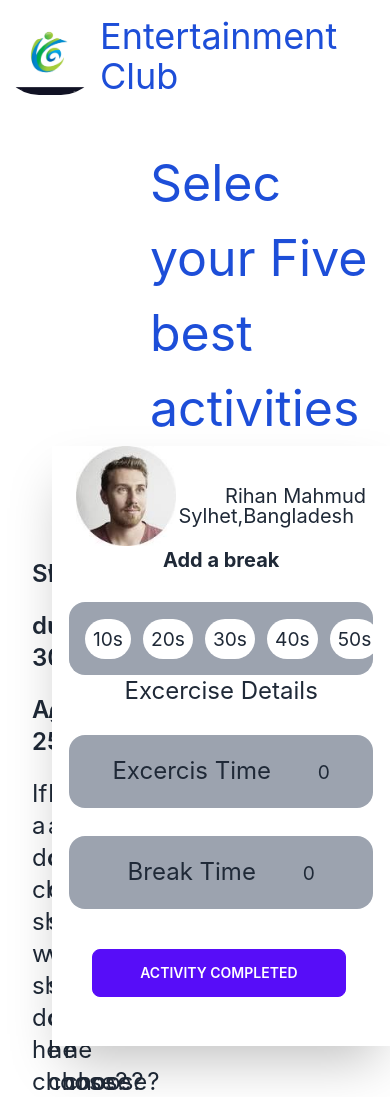
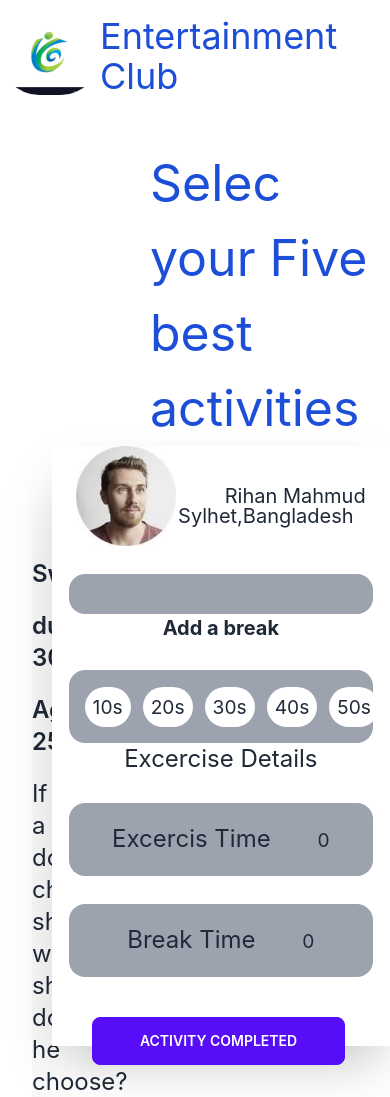
Before and after one commit to rihan-mahmud2/ultra_fitness_club, a React (Create React App) app: page / in a window 390 px wide. Shown: the top 1097 px of the page. Built offline with nearby package versions, Linux system fonts and the light colour scheme.

Commit message:
responsive

```diff
--- a/src/Component/Cards/Cards.css
+++ b/src/Component/Cards/Cards.css
@@ -3,3 +3,9 @@
   grid-template-columns: 4fr 1fr;
   gap: 20px;
 }
+
+/* @media (max-width: 600) {
+  .main-container {
+    grid-template-columns: 1fr;
+  }
+} */
--- a/src/Component/Cards/Cards.js
+++ b/src/Component/Cards/Cards.js
@@ -29,7 +29,7 @@ const Cards = () => {
 
   return (
     <div className="main-container">
-      <div className="grid grid-cols-3 gap-4 mt-10">
+      <div className="grid grid-cols-1 md:grid-cols-2 lg:grid-cols-3 gap-4 mt-10">
         {activities.map((activity) => (
           <Card
             activity={activity}
--- a/src/Component/Profile/Profile.js
+++ b/src/Component/Profile/Profile.js
@@ -28,6 +28,7 @@ const Profile = (props) => {
       </div>
 
       <div>
+        <div className="bg-gray-400 w-[90%] text-center text-2xl mt-7 px-4 mx-auto py-5 rounded-2xl"></div>
         <h1 className="text-xl font-bold text-center">Add a break</h1>
         <div className="bg-gray-400 w-[90%] text-center text-2xl mt-7 px-4 mx-auto py-5 rounded-2xl">
           <small
```
